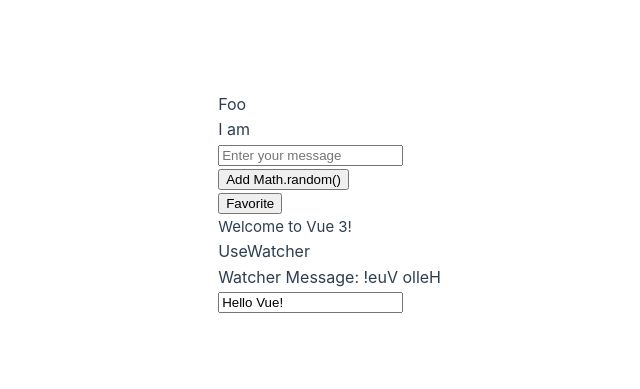
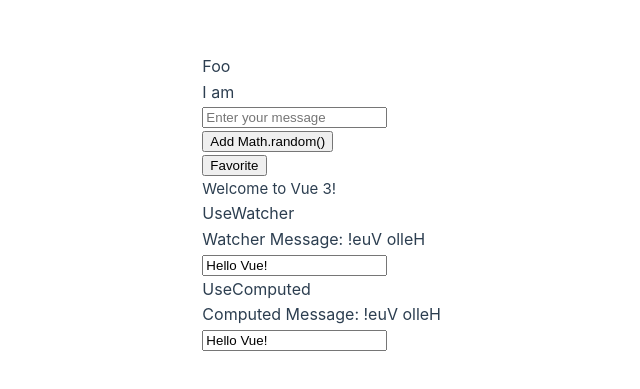
Before and after one commit to liweinan/play-vue, a Vue app: page / in a window 1280 px wide. Shown: the part 197-586 px from the top of the page, without its empty margins (199-839 px from the left). Built offline with nearby package versions, Linux system fonts and the light colour scheme.

Commit message:
computed

```diff
--- a/src/App.vue
+++ b/src/App.vue
@@ -3,6 +3,7 @@ import {RouterLink, RouterView} from 'vue-router'
 import Foo from './Foo.vue'
 import Comp from './Comp.vue'
 import Watcher from './UseWatcher.vue'
+import Computed from './UseComputed.vue'
 
 // https://www.w3schools.com/vue/showvue.php?filename=demo_emit_3
 // import HelloWorld from './components/HelloWorld.vue'
@@ -31,6 +32,8 @@ function add(event, num) {
       <Foo @toggle-favorite="receiveEmit" @add="add"/>
       <Comp/>
       <Watcher/>
+      <Computed/>
+
     </div>
   </header>
 
--- /dev/null
+++ b/src/UseComputed.vue
@@ -0,0 +1,24 @@
+<template>
+  <h2 class="heading">UseComputed</h2>
+  <h2 class="heading">Computed Message: {{ reversedMessage }}</h2>
+  <p><input v-model="message" type="text" placeholder="Enter your message"/></p>
+</template>
+
+<script lang="ts">
+import { defineComponent } from 'vue'
+
+export default defineComponent({
+  name: 'MyComputedComp',
+  data() {
+    return {
+      message: 'Hello Vue!'
+    }
+  },
+  computed: {
+    reversedMessage() {
+      return this.message.split('').reverse().join('')
+    }
+  }
+})
+
+</script>
```
